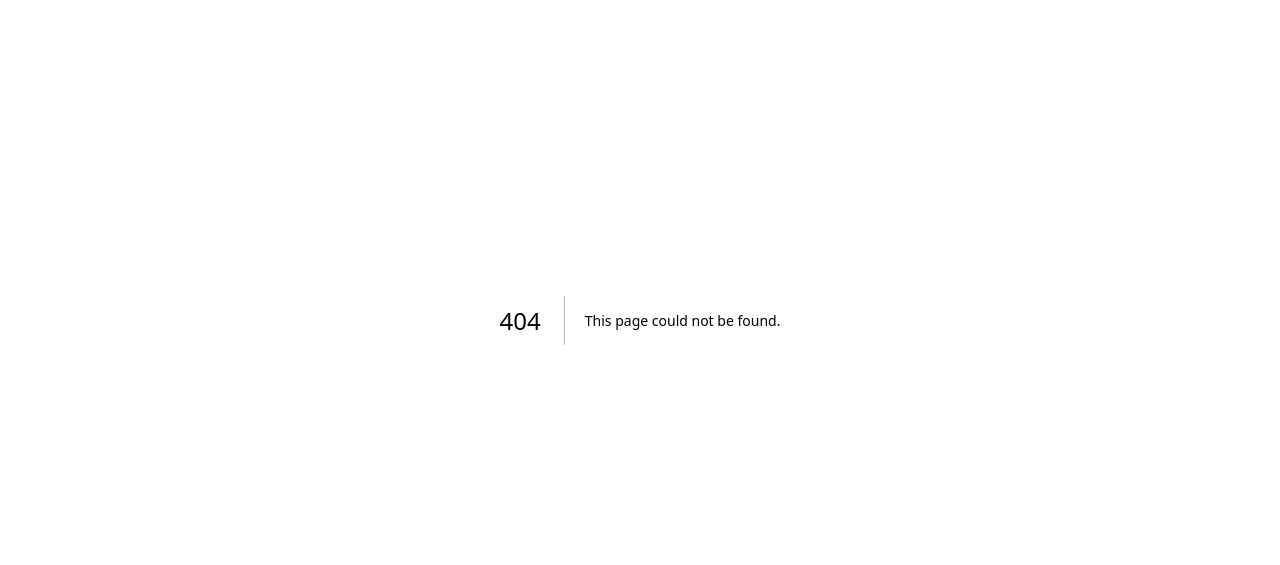
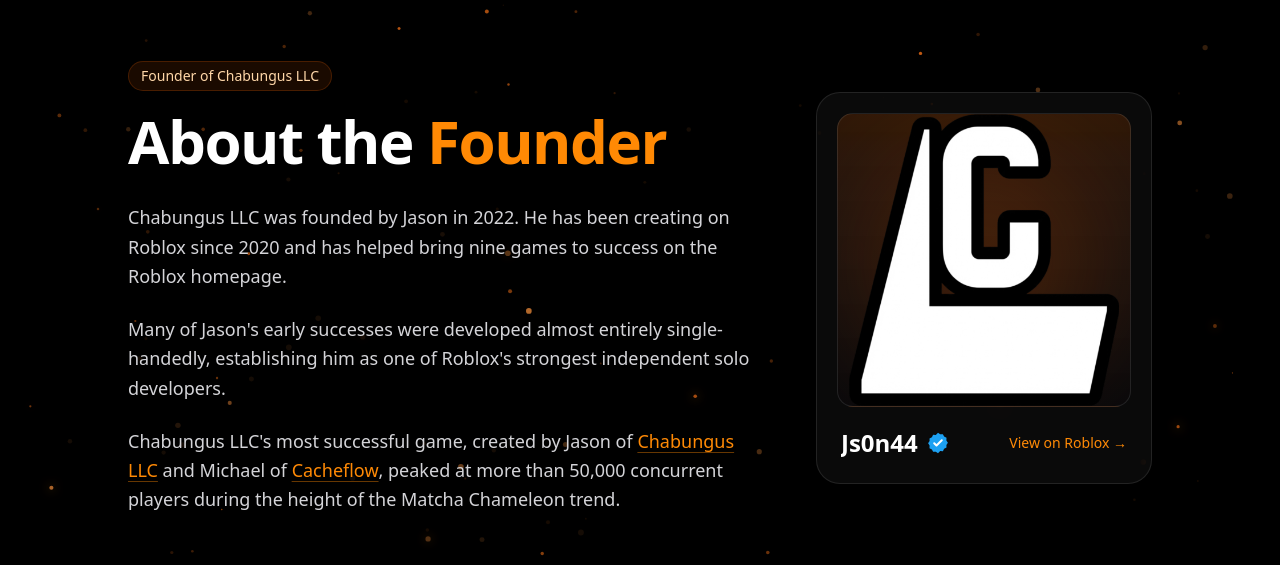
Before and after one commit to Js0n44/chabungus-new-website, a Next.js app in the folder chabungus-main/: page /founder in a window 1280 px wide. Before the commit this address had no page. Shown: the part 145-710 px from the top of the page. Built offline with nearby package versions, Linux system fonts and the light colour scheme; no server answers.

Commit message:
Add founder profile page

```diff
--- /dev/null
+++ b/chabungus-main/app/founder/page.tsx
@@ -0,0 +1,126 @@
+import type { Metadata } from "next";
+
+export const metadata: Metadata = {
+  title: "Founder | Chabungus LLC",
+  description: "Meet Jason, the founder of Chabungus LLC and the Roblox developer behind Js0n44.",
+};
+
+type RobloxProfile = {
+  avatarUrl: string;
+  profileUrl: string;
+};
+
+async function getRobloxProfile(): Promise<RobloxProfile> {
+  const fallback = {
+    avatarUrl: "/ChabungusC2.png",
+    profileUrl: "https://www.roblox.com/search/users?keyword=Js0n44",
+  };
+
+  try {
+    const userResponse = await fetch("https://users.roblox.com/v1/usernames/users", {
+      method: "POST",
+      headers: { "Content-Type": "application/json" },
+      body: JSON.stringify({ usernames: ["Js0n44"], excludeBannedUsers: true }),
+      next: { revalidate: 86400 },
+    });
+
+    if (!userResponse.ok) return fallback;
+    const userJson = await userResponse.json();
+    const userId = userJson.data?.[0]?.id;
+    if (!userId) return fallback;
+
+    const profileUrl = `https://www.roblox.com/users/${userId}/profile`;
+    const thumbnailResponse = await fetch(
+      `https://thumbnails.roblox.com/v1/users/avatar?userIds=${userId}&size=420x420&format=Png&isCircular=false`,
+      { next: { revalidate: 3600 } }
+    );
+
+    if (!thumbnailResponse.ok) return { ...fallback, profileUrl };
+    const thumbnailJson = await thumbnailResponse.json();
+
+    return {
+      avatarUrl: thumbnailJson.data?.[0]?.imageUrl || fallback.avatarUrl,
+      profileUrl,
+    };
+  } catch {
+    return fallback;
+  }
+}
+
+function VerifiedBadge() {
+  return (
+    <span className="inline-flex h-6 w-6 shrink-0 items-center justify-center" aria-label="Roblox verified" title="Roblox verified">
+      <svg viewBox="0 0 24 24" className="h-6 w-6" aria-hidden="true">
+        <path fill="#1DA1F2" d="M12 1.8l2.2 1.5 2.7-.1 1.2 2.4 2.4 1.2-.1 2.7 1.5 2.2-1.5 2.2.1 2.7-2.4 1.2-1.2 2.4-2.7-.1L12 22.2l-2.2-1.5-2.7.1-1.2-2.4-2.4-1.2.1-2.7-1.5-2.2 1.5-2.2-.1-2.7 2.4-1.2 1.2-2.4 2.7.1L12 1.8z" />
+        <path d="M8.2 12.2l2.3 2.3 5.3-5.3" fill="none" stroke="white" strokeWidth="2" strokeLinecap="round" strokeLinejoin="round" />
+      </svg>
+    </span>
+  );
+}
+
+export default async function FounderPage() {
+  const profile = await getRobloxProfile();
+
+  return (
+    <main className="relative z-10 flex min-h-[calc(100vh-4rem)] items-center justify-center px-6 py-16 sm:py-24">
+      <div className="w-full max-w-5xl">
+        <div className="grid items-center gap-12 lg:grid-cols-[1.3fr_0.7fr] lg:gap-16">
+          <section>
+            <div className="mb-5 inline-flex items-center rounded-full border border-orange-500/20 bg-orange-500/10 px-3 py-1 text-sm font-medium text-orange-200 backdrop-blur-md">
+              Founder of Chabungus LLC
+            </div>
+            <h1 className="font-mono text-4xl font-bold tracking-tight text-white sm:text-6xl">
+              About the <span className="text-orange-400">Founder</span>
+            </h1>
+            <div className="mt-8 space-y-6 text-base leading-relaxed text-zinc-300 sm:text-lg">
+              <p>
+                Chabungus LLC was founded by Jason in 2022. He has been creating on Roblox since 2020 and has helped bring nine games to success on the Roblox homepage.
+              </p>
+              <p>
+                Many of Jason&apos;s early successes were developed almost entirely single-handedly, establishing him as one of Roblox&apos;s strongest independent solo developers.
+              </p>
+              <p>
+                Chabungus LLC&apos;s most successful game, created by Jason of{" "}
+                <a href="https://www.chabungus.com" className="font-medium text-orange-400 underline decoration-orange-400/40 underline-offset-4 transition-colors hover:text-orange-300">
+                  Chabungus LLC
+                </a>{" "}
+                and Michael of{" "}
+                <a href="https://cacheflow.gg" target="_blank" rel="noopener noreferrer" className="font-medium text-orange-400 underline decoration-orange-400/40 underline-offset-4 transition-colors hover:text-orange-300">
+                  Cacheflow
+                </a>
+                , peaked at more than 50,000 concurrent players during the height of the Matcha Chameleon trend.
+              </p>
+            </div>
+          </section>
+
+          <a
+            href={profile.profileUrl}
+            target="_blank"
+            rel="noopener noreferrer"
+            className="group mx-auto block w-full max-w-sm rounded-3xl border border-white/10 bg-white/[0.04] p-5 backdrop-blur-md transition-all hover:-translate-y-1 hover:border-orange-500/40 hover:bg-orange-500/[0.06] hover:shadow-[0_20px_70px_rgba(249,115,22,0.16)]"
+          >
+            <div className="relative overflow-hidden rounded-2xl border border-white/10 bg-gradient-to-b from-orange-500/15 to-zinc-950">
+              <div className="absolute inset-8 rounded-full bg-orange-500/20 blur-3xl" />
+              <img
+                src={profile.avatarUrl}
+                alt="Js0n44 Roblox avatar"
+                width={420}
+                height={420}
+                className="relative aspect-square h-auto w-full object-contain transition-transform duration-300 group-hover:scale-[1.03]"
+              />
+            </div>
+            <div className="flex items-center justify-between gap-4 px-1 pb-1 pt-5">
+              <div className="flex min-w-0 items-center gap-2">
+                <span className="truncate font-mono text-2xl font-bold text-white">Js0n44</span>
+                <VerifiedBadge />
+              </div>
+              <span className="shrink-0 text-sm font-medium text-orange-400 transition-colors group-hover:text-orange-300">
+                View on Roblox →
+              </span>
+            </div>
+          </a>
+        </div>
+      </div>
+    </main>
+  );
+}
```
